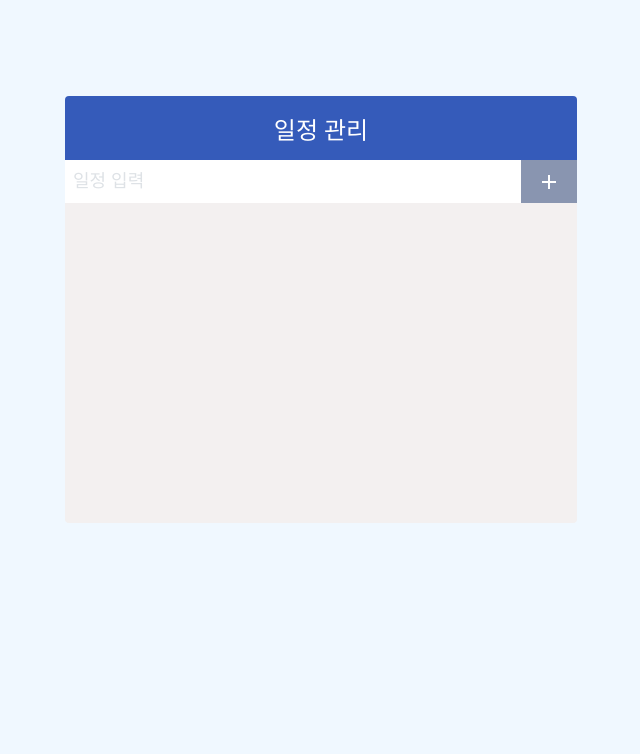
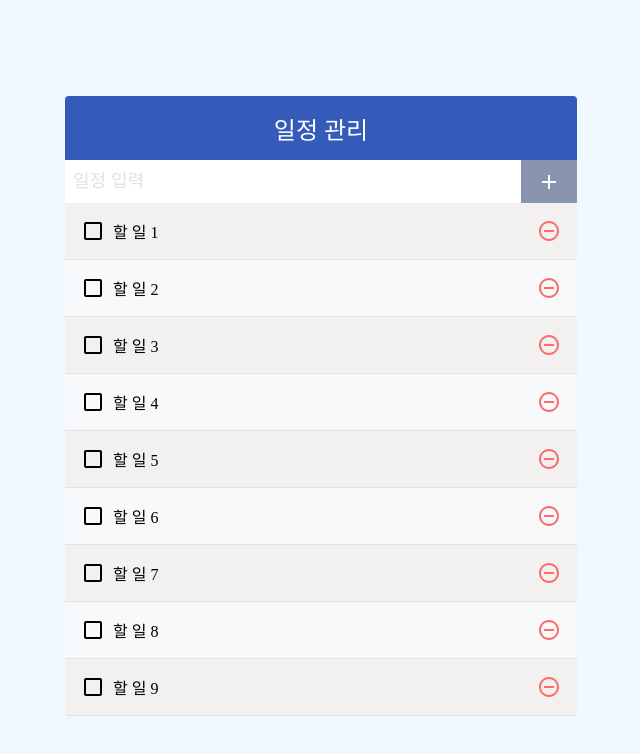
Before and after one commit to OlMinJe/ToDoList, a React (Create React App) app: page / in a window 1280 px wide. Shown: the top 754 px of the page, without its empty margins (319-959 px from the left). Built offline with nearby package versions, Linux system fonts and the light colour scheme.

Commit message:
onInsert, onRemove, onToggle 함수를 함수형 업데이트 방식으로 변경
TodoListItem에 React.memo를 사용하면 Todos 배열이 업데이트 될때마다 함수가 새로 만들어지는 현상이 일어남을 방지함.

```diff
--- a/src/App.js
+++ b/src/App.js
@@ -4,8 +4,26 @@ import TodoInsert from './components/TodoInsert';
 import TodoList from './components/TodoList';
 import TodoTemplate from './components/TodoTemplate';
 
+/* 231123.ver
+ * 성능 테스트를 위해 2000개의 할 일을 넣어봄
+ */
+function createBulkTodos() {
+  const array = [];
+  for (let i = 1; i <= 2000; i++) {
+    array.push({
+      id: i,
+      text: `할 일 ${i}`,
+      checked: false,
+    });
+  }
+  return array;
+}
+
 function App() {
-  const [todos, setTodos] = useState([]);
+  /* 231123.ver
+   * 파라미터 대신 함수형 업데이트로 변경
+   */
+  const [todos, setTodos] = useState(createBulkTodos);
   const nextId = useRef(1);
   const onInsert = useCallback((text) => {
     const todo = {
@@ -13,14 +31,32 @@ function App() {
       text,
       checked: false,
     };
-    setTodos(todos.concat(todo));
+    /* 231123.ver
+     * setTodos(todos.concat(todo));
+     * 위 코드 대신 함수형 업데이트로 바꿔준다.
+     */
+    setTodos((todos) => todos.concat(todo));
     nextId.current += 1;
   });
-  const onRemove = useCallback((id) => setTodos(todos.filter((todo) => todo.id !== id)), [todos]);
+
+  const onRemove = useCallback((id) => {
+    /* 231123.ver
+     * setTodos(todos.filter((todo) => todo.id !== id)), [todos];
+     * 위 코드 대신 함수형 업데이트로 바꿔준다.
+     */
+    setTodos((todos) => todos.filter((todo) => todo.id !== id));
+  }, []);
+
   const onToggle = useCallback(
     (id) =>
-      setTodos(todos.map((todo) => (todo.id === id ? { ...todo, checked: !todo.checked } : todo))),
-    [todos],
+      /* 231123.ver
+       * setTodos(todos.map((todo) => (todo.id === id ? { ...todo, checked: !todo.checked } : todo))), [todos],
+       * 위 코드 대신 함수형 업데이트로 바꿔준다.
+       */
+      setTodos((todos) =>
+        todos.map((todo) => (todo.id === id ? { ...todo, checked: !todo.checked } : todo)),
+      ),
+    [],
   );
 
   return (
```
